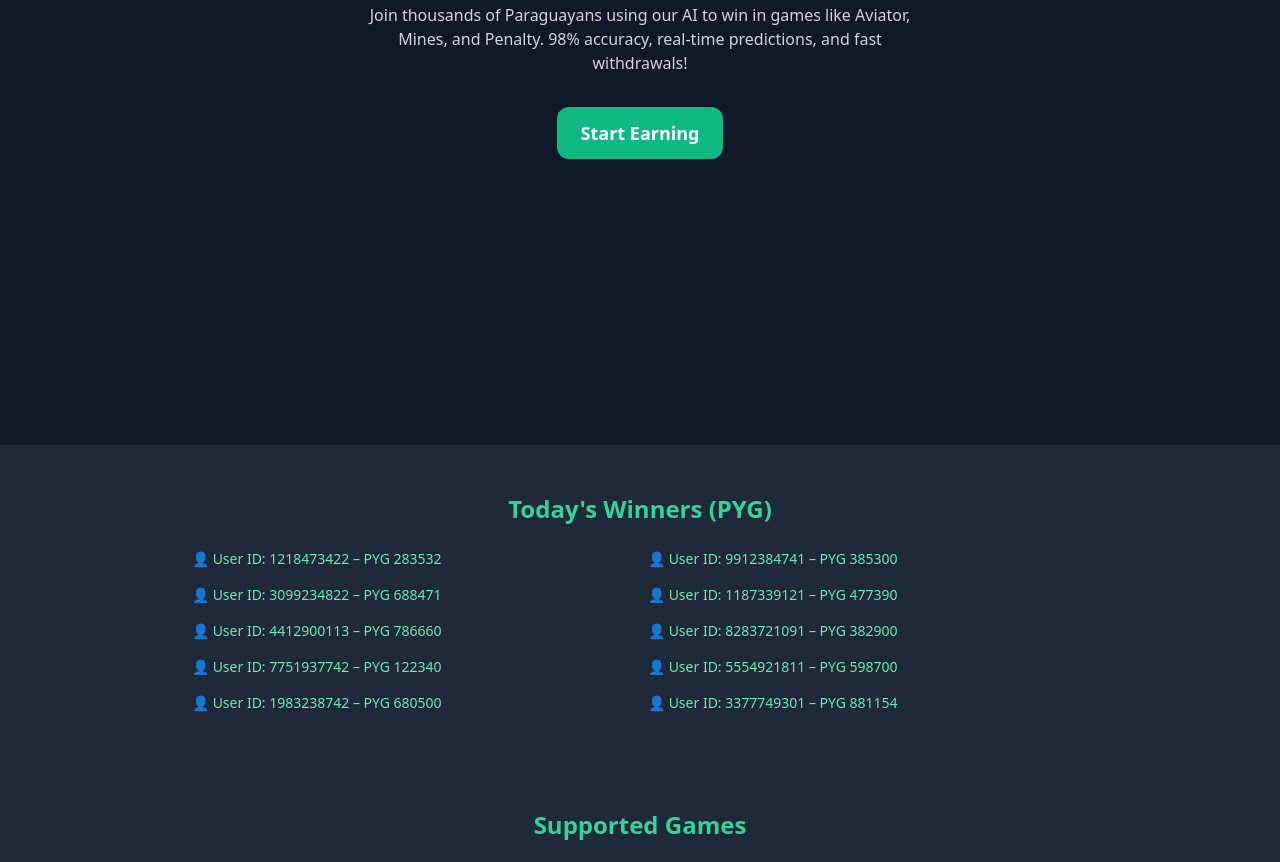
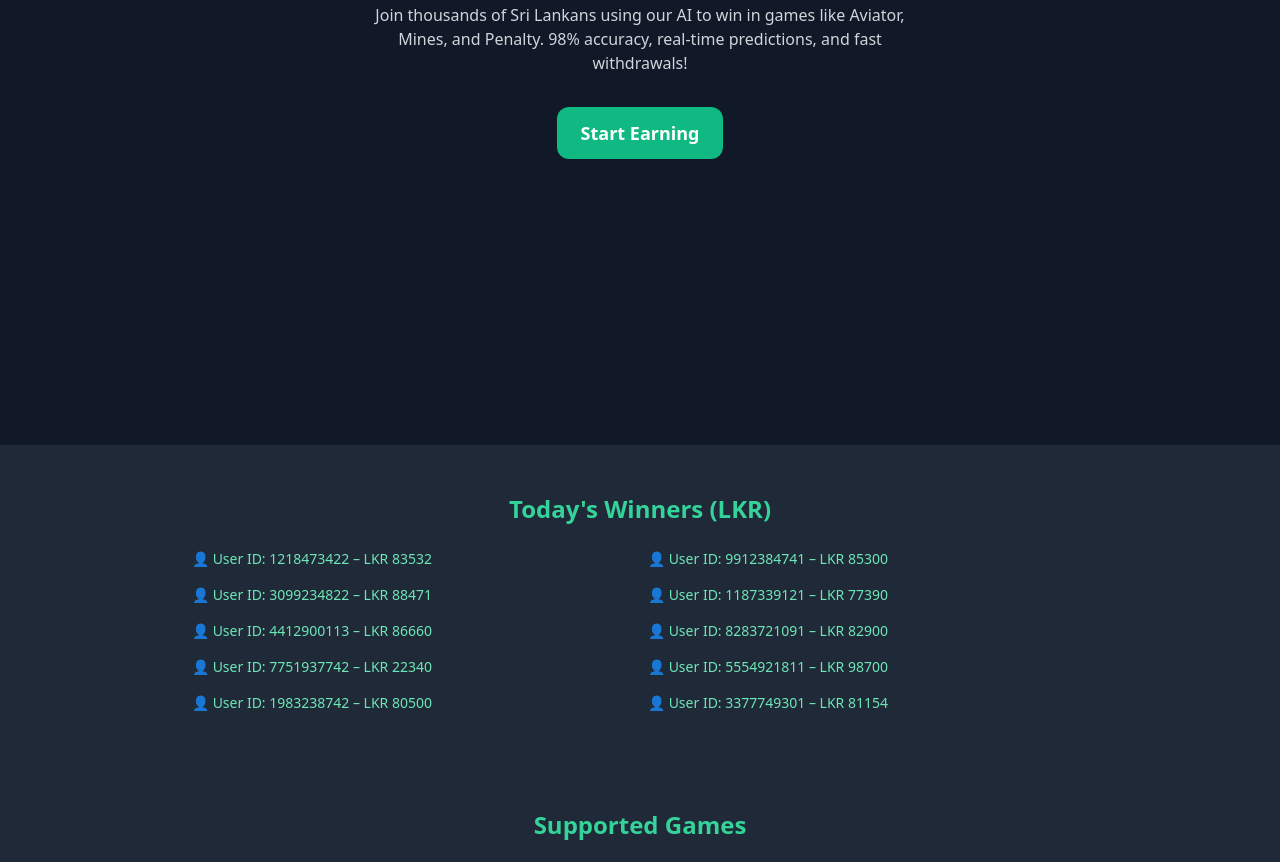
Before and after one commit to Rayt89/tret, a plain HTML site: page index.html in a window 1280 px wide. Shown: the part 415-1277 px from the top of the page. Drawn offline with nearby package versions, Linux system fonts and the light colour scheme.

Commit message:
Update index.html

```diff
--- a/index.html
+++ b/index.html
@@ -53,31 +53,31 @@
 
     <section class="min-h-screen flex flex-col items-center justify-center px-4 text-center">
       <h2 class="text-3xl md:text-5xl font-bold mb-6">Earn Real Money with AI Predictions</h2>
-      <p class="max-w-xl mb-8 text-gray-300">Join thousands of Paraguayans using our AI to win in games like Aviator, Mines, and Penalty. 98% accuracy, real-time predictions, and fast withdrawals!</p>
+      <p class="max-w-xl mb-8 text-gray-300">Join thousands of Sri Lankans using our AI to win in games like Aviator, Mines, and Penalty. 98% accuracy, real-time predictions, and fast withdrawals!</p>
       <button id="startButton" class="bg-green-500 hover:bg-green-600 text-white font-semibold py-3 px-6 rounded-xl text-lg transition">Start Earning</button>
       <div id="errorBox" class="hidden bg-red-600 p-6 rounded-xl max-w-md mx-auto mt-6">
         <h2 class="text-xl font-bold mb-2">⚠️ Account Not Found</h2>
         <p class="mb-4">It looks like you're not registered yet. Create a new 1xBet account and deposit funds to activate predictions.</p>
-        <p class="text-lg mb-4 text-yellow-400">Use the special promo code: <strong>GVV55</strong></p>
-        <a href="https://reffpa.com/L?tag=d_4727727m_97c__[]general[]_d173602_l219691_adaptive_banner&site=4727727&ad=97&r=registration" target="_blank" class="inline-block bg-yellow-400 hover:bg-yellow-500 text-black font-bold py-2 px-4 rounded-lg transition">
+        <p class="text-lg mb-4 text-yellow-400">Use the special promo code: <strong>ANN001</strong></p>
+        <a href="https://affpa.top/L?tag=d_3400715m_97c_&site=3400715&ad=97&r=registration" target="_blank" class="inline-block bg-yellow-400 hover:bg-yellow-500 text-black font-bold py-2 px-4 rounded-lg transition">
           Register Now on 1xBet
         </a>
       </div>
     </section>
 
     <section class="bg-gray-800 py-12 px-6 text-center">
-      <h3 class="text-2xl font-bold text-green-400 mb-6">Today's Winners (PYG)</h3>
+      <h3 class="text-2xl font-bold text-green-400 mb-6">Today's Winners (LKR)</h3>
       <div class="grid md:grid-cols-2 gap-4 text-left max-w-4xl mx-auto text-sm text-green-300">
-        <p>👤 User ID: 1218473422 – PYG 283532</p>
-        <p>👤 User ID: 9912384741 – PYG 385300</p>
-        <p>👤 User ID: 3099234822 – PYG 688471</p>
-        <p>👤 User ID: 1187339121 – PYG 477390</p>
-        <p>👤 User ID: 4412900113 – PYG 786660</p>
-        <p>👤 User ID: 8283721091 – PYG 382900</p>
-        <p>👤 User ID: 7751937742 – PYG 122340</p>
-        <p>👤 User ID: 5554921811 – PYG 598700</p>
-        <p>👤 User ID: 1983238742 – PYG 680500</p>
-        <p>👤 User ID: 3377749301 – PYG 881154</p>
+        <p>👤 User ID: 1218473422 – LKR 83532</p>
+        <p>👤 User ID: 9912384741 – LKR 85300</p>
+        <p>👤 User ID: 3099234822 – LKR 88471</p>
+        <p>👤 User ID: 1187339121 – LKR 77390</p>
+        <p>👤 User ID: 4412900113 – LKR 86660</p>
+        <p>👤 User ID: 8283721091 – LKR 82900</p>
+        <p>👤 User ID: 7751937742 – LKR 22340</p>
+        <p>👤 User ID: 5554921811 – LKR 98700</p>
+        <p>👤 User ID: 1983238742 – LKR 80500</p>
+        <p>👤 User ID: 3377749301 – LKR 81154</p>
       </div>
     </section>
 
```
